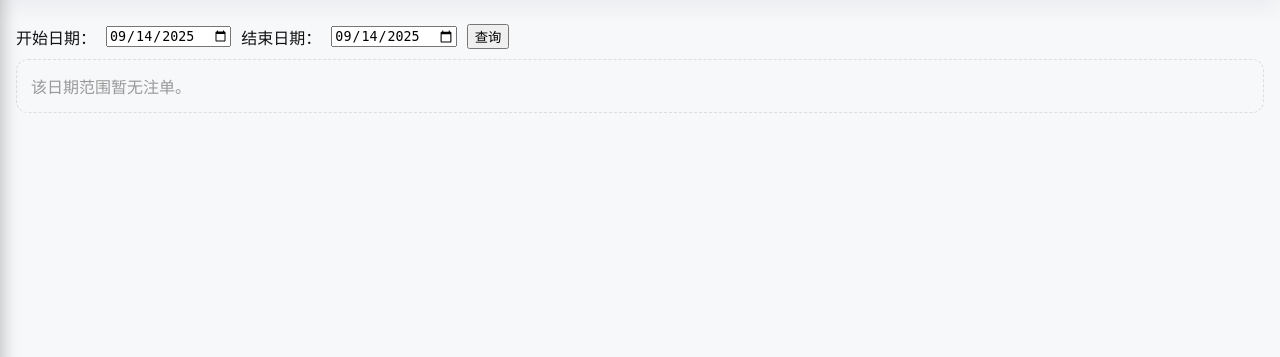
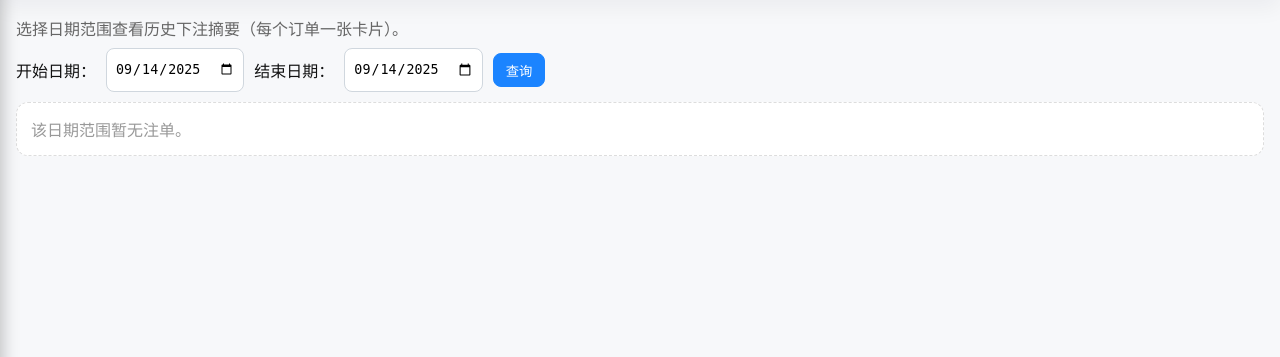
Before and after one commit to boonjun123654/2D, a Flask app: page /2d/history in a window 1280 px wide. Shown: the part 63-420 px from the top of the page. Run offline with Flask 3, Linux system fonts and the light colour scheme; the visitor is signed in with stand-in values (Sample User, id 1); some libraries are stand-ins or nearby versions.

Commit message:
Update history_2d.html

```diff
--- a/templates/history_2d.html
+++ b/templates/history_2d.html
@@ -5,25 +5,72 @@
 {% block head_extra %}
 <style>
   .muted{color:#666}
+  /* 顶部筛选行：更紧凑，移动端换行 */
+  .filters{
+    margin:8px 0 10px;
+    display:flex; align-items:center; gap:10px; flex-wrap:wrap;
+  }
+  .filters label{white-space:nowrap}
+  .filters input[type="date"]{
+    height:34px; padding:4px 8px; border:1px solid #d0d7de; border-radius:8px; background:#fff;
+  }
+  .filters button{
+    height:34px; padding:0 12px; border:1px solid #1b84ff; background:#1b84ff; color:#fff; border-radius:8px;
+  }
+
+  /* 卡片整体 */
   .card{
-    background:#fff;border:1px solid #e5e7eb;border-radius:12px;
-    box-shadow:0 10px 28px rgba(16,24,40,.06);padding:12px 14px;margin:14px 0
+    background:#fff; border:1px solid #e5e7eb; border-radius:14px;
+    box-shadow:0 8px 22px rgba(16,24,40,.06); padding:12px; margin:12px 0;
   }
-  .card-title{display:flex;align-items:center;gap:12px;margin-bottom:6px}
-  .card-title .oc{font-family:ui-monospace, SFMono-Regular, Menlo, Consolas, monospace}
-  .btn-danger{
-    margin-left:auto;padding:6px 10px;border:1px solid #e11d48;
-    color:#fff;background:#ef4444;border-radius:8px;cursor:pointer;
+
+  /* 顶部行：左侧订单，右侧代理徽章+删除 */
+  .card-top{
+    display:flex; align-items:center; gap:10px; min-height:34px;
   }
-  .btn-danger:hover{ background:#dc2626 }
-  pre{white-space:pre-wrap;word-break:break-word;margin:4px 0 0}
-  .empty{color:#999;border:1px dashed #ddd;border-radius:12px;padding:14px;margin-top:10px}
+  .card-top .left{
+    min-width:0; display:flex; align-items:center; gap:8px;
+  }
+  .card-top .label{
+    font-size:12px; color:#6b7280; letter-spacing:.02em;
+  }
+  .card-top .oc{
+    font-family:ui-monospace, SFMono-Regular, Menlo, Consolas, monospace;
+    font-size:14px; background:#f6f8fa; border:1px solid #e5e7eb;
+    border-radius:8px; padding:3px 8px; white-space:nowrap; max-width:60vw; overflow:hidden; text-overflow:ellipsis;
+  }
+  .card-top .right{
+    margin-left:auto; display:flex; align-items:center; gap:8px;
+  }
+  .agent-badge{
+    display:inline-flex; align-items:center; justify-content:center;
+    height:28px; min-width:38px; padding:0 10px; border-radius:999px;
+    background:#eef2ff; color:#1e40af; border:1px solid #dbe3ff; font-weight:600; font-size:13px;
+  }
+  .btn-del{
+    height:28px; padding:0 12px; border-radius:10px;
+    background:#ef4444; color:#fff; border:1px solid #e11d48; cursor:pointer;
+  }
+  .btn-del:active{ transform:translateY(1px) }
+
+  /* 文本主体 */
+  .card-body{
+    margin-top:8px;
+    white-space:pre-wrap; word-break:break-word;
+    font-size:14px; line-height:1.55; color:#111;
+  }
+
+  /* 空态 */
+  .empty{
+    color:#999; border:1px dashed #ddd; border-radius:12px; padding:14px; margin-top:10px;
+    background:#fff;
+  }
 </style>
 {% endblock %}
 
 {% block content %}
-  <div class="muted"></div>
-  <form method="get" style="margin:8px 0 10px; display:flex; align-items:center; gap:10px; flex-wrap:wrap;">
+  <div class="muted">选择日期范围查看历史下注摘要（每个订单一张卡片）。</div>
+  <form method="get" class="filters">
     <label>开始日期：</label>
     <input type="date" name="start_date" value="{{ start_date or date }}">
     <label>结束日期：</label>
@@ -33,13 +80,12 @@
 
   <div id="cards"></div>
 
-  <!-- 数据（后端传入 rows_js：已按筛选范围返回的记录列表） -->
+  <!-- 后端传 rows_js：[{order_code, agent_id, market, code, number, amount_*}] -->
   <script id="rowsData" type="application/json">{{ rows_js|tojson if rows_js else '[]' }}</script>
 {% endblock %}
 
 {% block body_extra %}
 <script>
-/* 工具 */
 const MARKETS = ['M','P','T','S','B','K','W','H','E'];
 const fmt = n => {
   const v = Number(n||0);
@@ -48,13 +94,12 @@ const fmt = n => {
   return s.replace(/\.?0+$/,'');
 };
 
-/* 分组并渲染（每个 order_code 一卡） */
 (function(){
   const rows = JSON.parse(document.getElementById('rowsData').textContent || '[]');
   const cards = document.getElementById('cards');
   if (!rows.length){ cards.innerHTML = '<div class="empty">该日期范围暂无注单。</div>'; return; }
 
-  // 按 order_code 分组（保持原顺序）
+  // 按 order_code 分组
   const groups = new Map();
   for(const r of rows){
     if(!groups.has(r.order_code)) groups.set(r.order_code, []);
@@ -64,7 +109,7 @@ const fmt = n => {
   for(const [oc, list] of groups){
     const agentId = list[0]?.agent_id ?? '-';
 
-    // 时段（从 code 取小时）
+    // 时段
     const hourSet = new Set();
     for(const it of list){
       const h = (it.code||'').split('/')[1]?.slice(0,2);
@@ -74,22 +119,17 @@ const fmt = n => {
 
     // 市场（合并去重并按固定顺序）
     const mset = new Set();
-    for(const it of list){
-      (it.market||'').split('').forEach(ch=>mset.add(ch));
-    }
+    for(const it of list){ (it.market||'').split('').forEach(ch=>mset.add(ch)); }
     const marketLine = '*' + (MARKETS.filter(m => mset.has(m)).join('') || '-');
 
-    // 明细行：按“号码+金额组合”去重，按号码排序
+    // 明细行（号码+金额去重）
     const asKey = it => [
       it.number, fmt(it.amount_n1), fmt(it.amount_n), fmt(it.amount_b),
       fmt(it.amount_s), fmt(it.amount_ds), fmt(it.amount_ss)
     ].join('|');
 
     const uniq = new Map();
-    for(const it of list){
-      const key = asKey(it);
-      if(!uniq.has(key)) uniq.set(key, it);
-    }
+    for(const it of list){ const k = asKey(it); if(!uniq.has(k)) uniq.set(k, it); }
     const lines = [...uniq.values()]
       .sort((a,b)=> (a.number||'').localeCompare(b.number||''))
       .map(it=>{
@@ -103,7 +143,7 @@ const fmt = n => {
         return `${it.number} = ${parts.join(' ')}`;
       });
 
-    // GT：每条记录 base * 该条目的市场数（保存的是合并后的市场字符串）
+    // GT：base * 市场数
     let gt = 0;
     for(const it of list){
       const base =
@@ -114,46 +154,44 @@ const fmt = n => {
     }
     const gtLine = `GT=${fmt(gt)}`;
 
-    // 组装文本
+    // 组装文案
     const text = [slotsLine, marketLine, ...lines, '', gtLine].join('\n');
 
-    // 渲染卡片
+    // 渲染卡片（新版结构）
     const div = document.createElement('div');
     div.className = 'card';
     div.innerHTML = `
-      <div class="card-title">
-        <div class="muted">订单：</div><code class="oc">${oc}</code>
-        <div class="muted" style="margin-left:8px">代理ID：</div><strong>#${agentId}</strong>
-        <button type="button" class="btn-danger del-order" title="删除此订单">删除</button>
+      <div class="card-top">
+        <div class="left">
+          <span class="label">订单</span>
+          <code class="oc" title="${oc}">${oc}</code>
+        </div>
+        <div class="right">
+          <span class="agent-badge">#${agentId}</span>
+          <button type="button" class="btn-del del-order" title="删除此订单">删除</button>
+        </div>
       </div>
-      <pre></pre>
+      <pre class="card-body"></pre>
     `;
-    div.querySelector('pre').textContent = text; // 避免 HTML 注入
+    div.querySelector('.card-body').textContent = text;
     cards.appendChild(div);
 
-    // 绑定删除按钮
-    const btn = div.querySelector('.del-order');
-    btn.addEventListener('click', async ()=>{
+    // 删除
+    div.querySelector('.del-order').addEventListener('click', async ()=>{
       if(!confirm(`确定删除该订单（${oc}）？\n此操作会将数据库中本订单的 status 设为 delete。`)) return;
       try{
         const body = new URLSearchParams({order_code: oc});
         const resp = await fetch('/2d/history/delete', {
-          method: 'POST',
-          headers: {'Content-Type':'application/x-www-form-urlencoded'},
-          body
+          method: 'POST', headers: {'Content-Type':'application/x-www-form-urlencoded'}, body
         });
         const data = await resp.json().catch(()=>({}));
         if(resp.ok && data.ok){
           div.remove();
-          if(!cards.children.length){
-            cards.innerHTML = '<div class="empty">暂无记录。</div>';
-          }
+          if(!cards.children.length) cards.innerHTML = '<div class="empty">暂无记录。</div>';
         }else{
           alert('删除失败：' + (data.error || resp.status));
         }
-      }catch(err){
-        alert('删除失败：' + err);
-      }
+      }catch(err){ alert('删除失败：' + err); }
     });
   }
 })();
```
